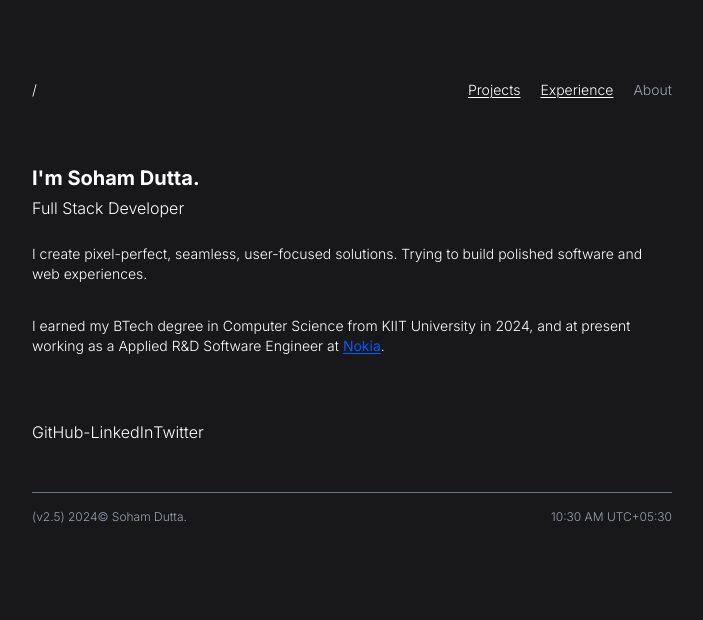
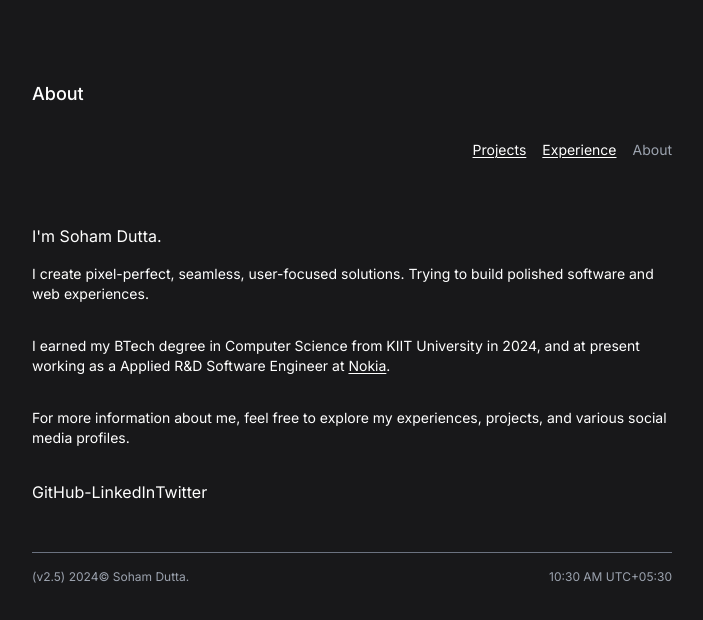
Before and after one commit to shm-dtt/portfolio-v2, a Next.js app: page / in a window 1280 px wide. Shown: the top 620 px of the page, without its empty margins (288-991 px from the left). Built offline with nearby package versions, Linux system fonts and the light colour scheme.

Commit message:
Removed unused files. About me almost done

```diff
--- a/app/experience/page.tsx
+++ b/app/experience/page.tsx
@@ -1,5 +1,17 @@
-const Exp: React.FC = () => {
-  return <div>HIIIIIIIIIIIIIIIIIIIIIIIIiii</div>;
+import Card from "@/app/experience/ExpCard";
+import { experience } from "@/utils/data/Data";
+
+const Experience: React.FC = () => {
+  return (
+    <div className="flex flex-col items-center justify-center text-white mx-4 mb-32">
+      <br />
+      <div>
+        {experience.map((exp, i) => (
+          <Card key={`p_${i}`} i={i} {...exp} />
+        ))}
+      </div>
+    </div>
+  );
 };
 
-export default Exp;
+export default Experience;
--- a/app/globals.css
+++ b/app/globals.css
@@ -4,7 +4,6 @@
 
 body {
   background-color: #18181a;
-  overflow: hidden;
 }
 
 /* Hide scrollbar */
--- a/app/layout.tsx
+++ b/app/layout.tsx
@@ -39,7 +39,9 @@ export default function RootLayout({
 }>) {
   return (
     <html lang="en">
-      <body className={`${inter.className} font-light mx-auto my-16 max-w-2xl`}>
+      <body
+        className={`${inter.className} font-normal mx-auto my-16 max-w-2xl`}
+      >
         <Header />
         {children}
         <Footer />
--- a/app/page.tsx
+++ b/app/page.tsx
@@ -5,25 +5,28 @@ export default function Home() {
   return (
     <div className=" flex flex-col my-8">
       <div className="flex flex-col z-1 text-white p-4">
-        <div className="text-xl font-bold">
+        <div>
           I&apos;m {Data.firstName} {Data.lastName}.
         </div>
-        <div className="mt-1">Full Stack Developer</div>
-        <div className="text-sm my-4">
-          <div className="my-2">{Data.intro}</div>
-          <div className="my-8">
+        <div className="flex flex-col text-sm my-4 gap-8">
+          <div>{Data.intro}</div>
+          <div>
             I earned my BTech degree in Computer Science from KIIT University in
             2024, and at present working as a {Data.position} at{" "}
             {
               <Link
                 href={Data.currentCompanyLink}
                 target="_blank"
-                className="text-[#005aff] font-normal my-underline"
+                className="font-normal my-underline"
               >
                 {Data.currentCompany}
               </Link>
             }
             .
+          </div>
+          <div>
+            For more information about me, feel free to explore my experiences,
+            projects, and various social media profiles.
           </div>
         </div>
 
--- a/components/Projects/Card.tsx
+++ b/app/projects/Card.tsx
@@ -2,8 +2,7 @@ import React from "react";
 import gsap from "gsap";
 import { motion } from "framer-motion";
 import Link from "next/link";
-import HoverButton from "../HoverButton/HoverButton";
-import Image from "next/image";
+import { HoverButton } from "@/components/HoverButton/HoverButton";
 
 interface CardProps {
   name: string;
@@ -44,7 +43,7 @@ const Card: React.FC<CardProps> = ({
 
   const manageMouseLeave = (e: React.MouseEvent<HTMLElement, MouseEvent>) => {
     gsap.to(e.currentTarget, {
-      backgroundColor: "#121212",
+      backgroundColor: "#18181a",
       duration: 0.1,
       delay: 0.1,
       color: "white",
@@ -61,7 +60,7 @@ const Card: React.FC<CardProps> = ({
   return (
     <>
       <div
-        className=" border-t-2 border-neutral-500 text-white py-2 flex justify-between text-sm select-none cursor-pointer"
+        className=" border-t-[1px] border-neutral-500 text-white py-2 flex justify-between text-sm select-none cursor-pointer"
         onMouseEnter={manageMouseEnter}
         onMouseLeave={manageMouseLeave}
         onClick={toggleCard}
--- a/components/Projects/Projects.tsx
+++ b/app/projects/page.tsx
@@ -1,6 +1,7 @@
+"use client";
 import { projects } from "@/utils/data/Data";
-import React, { useState } from "react";
-import Card from "./Card";
+import { useState } from "react";
+import Card from "@/app/projects/Card";
 
 const Projects: React.FC = () => {
   const [openedIndex, setOpenedIndex] = useState<number | null>(null);
@@ -11,9 +12,6 @@ const Projects: React.FC = () => {
 
   return (
     <div className="flex flex-col mb-24">
-      <div className="text-white text-center">
-        <p className="lg:text-4xl text-3xl font-bold">Projects</p>
-      </div>
       <div className="mx-4 mb-32 mt-16">
         <div className="text-neutral-300 flex justify-between items-center uppercase text-xs mb-4">
           <p className="flex-1">Project</p>
--- a/components/Experience/Experience.tsx
+++ /dev/null
@@ -1,19 +0,0 @@
-import { experience } from "@/utils/data/Data";
-import React from "react";
-import Card from "./Card";
-
-const Experience: React.FC = () => {
-  return (
-    <div className="flex flex-col items-center justify-center text-white mx-4 mb-32">
-      <p className="lg:text-4xl text-3xl font-bold">Experiences</p>
-      <br />
-      <div>
-        {experience.map((exp, i) => (
-          <Card key={`p_${i}`} i={i} {...exp} />
-        ))}
-      </div>
-    </div>
-  );
-};
-
-export default Experience;
--- a/components/Header/Header.tsx
+++ b/components/Header/Header.tsx
@@ -8,10 +8,22 @@ const Header: React.FC = () => {
   const isActive = (route: string) =>
     pathname === route ? "text-gray-400" : "decoration-gray-200 my-underline";
 
+  const beautifyPathname = (path: string) => {
+    if (path === "/") return "About";
+    return path
+      .replace(/\//g, "") // Remove leading slash
+      .split("-") // Split by dashes
+      .map((word) => word.charAt(0).toUpperCase() + word.slice(1)) // Capitalize each word
+      .join(" "); // Join words with spaces
+  };
+
   return (
-    <div className="p-4 flex justify-between items-end text-white text-sm">
-      <p>{pathname}</p>
-      <nav className="flex gap-5">
+    <>
+      <p className="p-4 text-white text-lg font-medium">
+        {beautifyPathname(pathname)}
+      </p>
+      <div className="p-4 flex justify-end text-white text-sm">
+        <nav className="flex gap-4">
           <Link
             href="/projects"
             className={`hover:text-gray-200 ${isActive("/projects")}`}
@@ -29,6 +41,7 @@ const Header: React.FC = () => {
           </Link>
         </nav>
       </div>
+    </>
   );
 };
 
--- a/tailwind.config.ts
+++ b/tailwind.config.ts
@@ -9,7 +9,7 @@ const config: Config = {
   theme: {
     extend: {
       colors: {
-        "my-grey": "#121212",
+        "my-grey": "#18181a",
       },
     },
   },
```
Also changed, not shown: app/experience/ExpCard.tsx (renamed from components/Experience/Card.tsx). Lines whose indentation alone changed are shown as unchanged.
